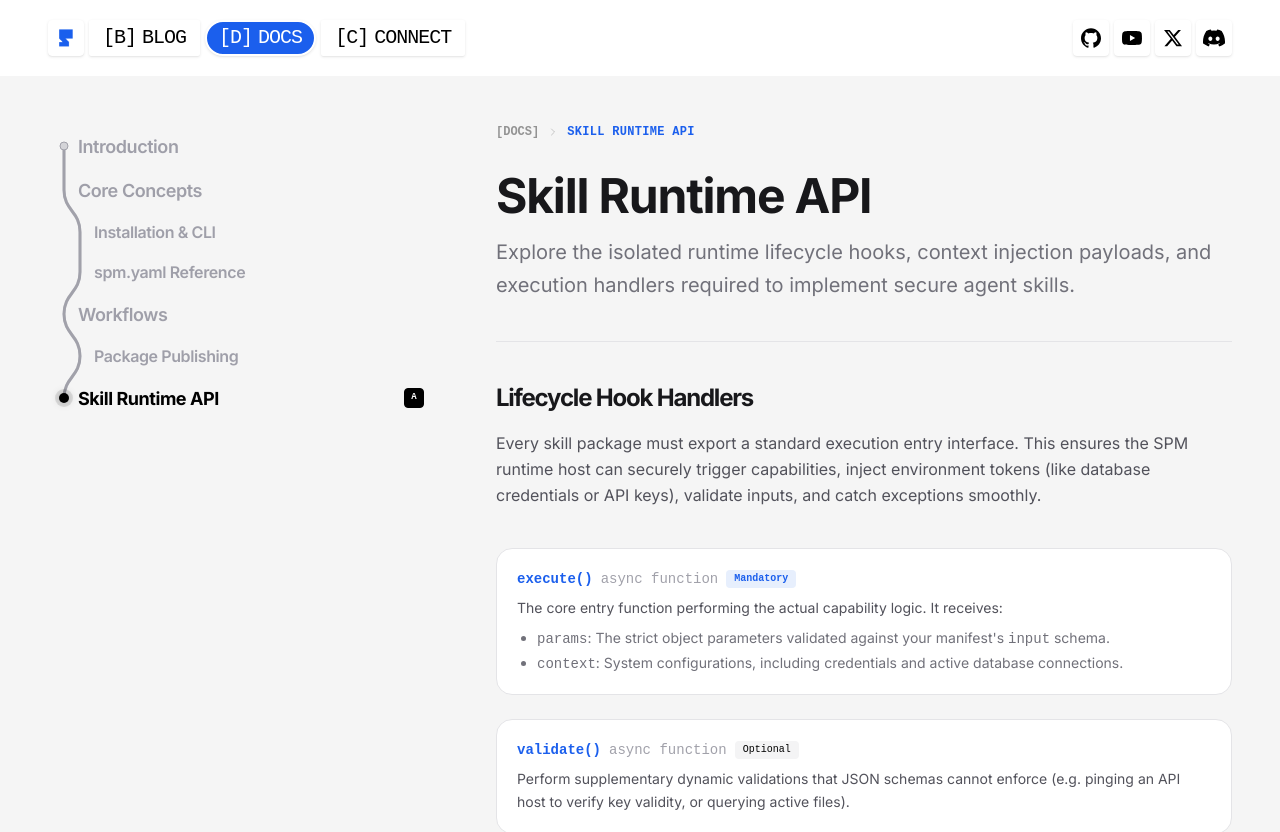
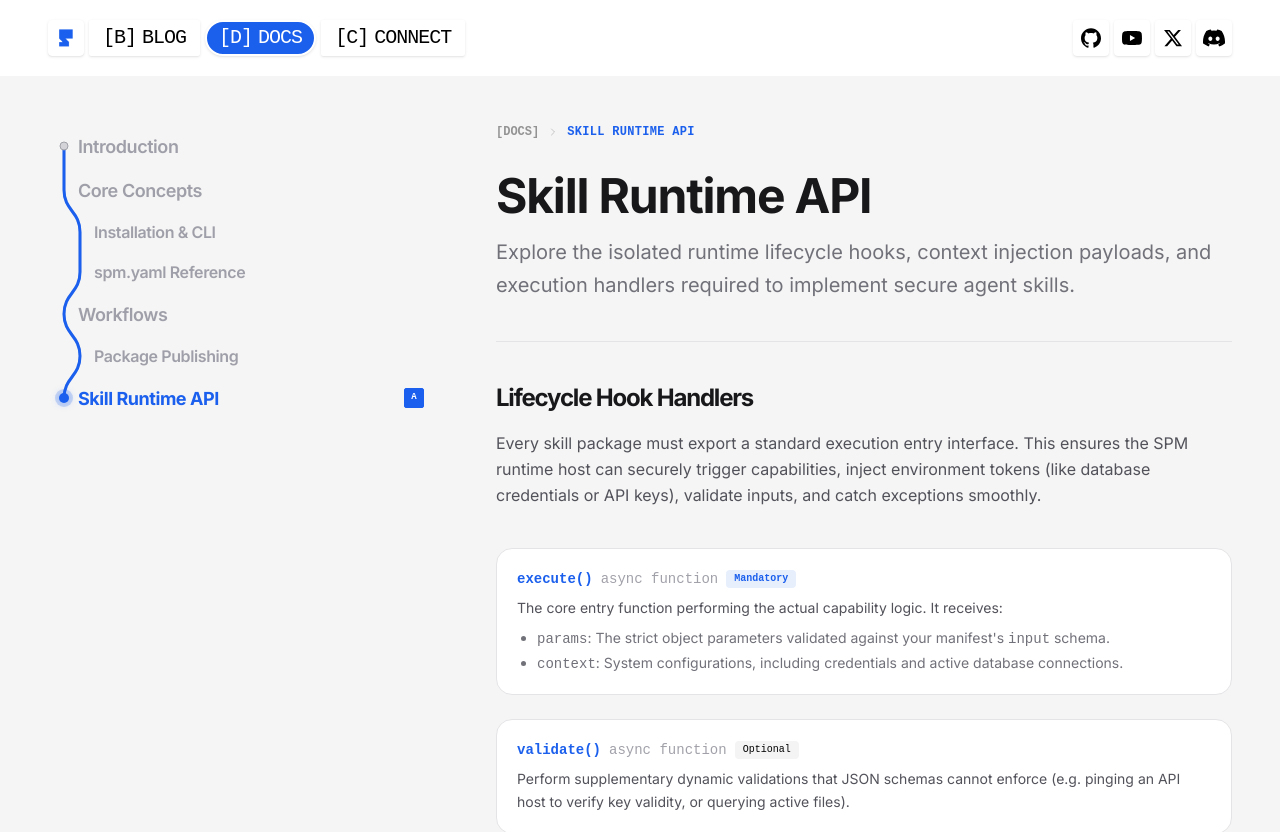
Before and after one commit to agent-spm/agent-spm-web, a Next.js app: page /docs/skill-api in a window 1280 px wide. Shown: the top 832 px of the page. Built offline with nearby package versions, Linux system fonts and the light colour scheme; no server answers; a web font is replaced by a local one.

Commit message:
feat(docs): update DocsSidebar with active link indicator and keyboard badges

```diff
--- a/src/components/docs/DocsSidebar.tsx
+++ b/src/components/docs/DocsSidebar.tsx
@@ -232,10 +232,10 @@ export function DocsSidebar({ onLinkClick }: DocsSidebarProps) {
           strokeLinecap="round"
         />
 
-        {/* Foreground Filled Track (Lighter Greyish Active SVG Liquid Fill) */}
+        {/* Foreground Filled Track (Active Brand Blue SVG Liquid Fill) */}
         <path
           d={pathString}
-          stroke="#A1A1AA" /* zinc-400 (lighter greyish highlight) */
+          stroke="#1A5FED"
           strokeWidth="3"
           strokeLinecap="round"
           pathLength="100"
@@ -271,7 +271,7 @@ export function DocsSidebar({ onLinkClick }: DocsSidebarProps) {
 
       {/* ── DYNAMIC SLIDING ACTIVE DOT (Perfect 10px scale & centered along Bezier curves) ── */}
       <div
-        className="absolute w-[10px] h-[10px] bg-black rounded-full z-20 transition-all duration-300 ease-in-out shadow-[0_0_8px_rgba(0,0,0,0.25)] ring-4 ring-black/10 pointer-events-none"
+        className="absolute w-[10px] h-[10px] bg-[#1A5FED] rounded-full z-20 transition-all duration-300 ease-in-out shadow-[0_0_8px_rgba(26,95,237,0.4)] ring-4 ring-[#1A5FED]/20 pointer-events-none"
         style={{
           left: 0,
           top: 0,
@@ -299,16 +299,16 @@ export function DocsSidebar({ onLinkClick }: DocsSidebarProps) {
                     className={cn(
                       "text-[17px] sm:text-[18px] tracking-tight transition-all duration-200 cursor-pointer block truncate w-full",
                       isActive
-                        ? "font-bold text-black"
-                        : "font-semibold text-zinc-400 hover:text-zinc-700"
+                        ? "font-bold text-[#1A5FED]"
+                        : "font-semibold text-zinc-400 hover:text-black"
                     )}
                   >
                     {node.label}
                   </Link>
                   <span className={cn(
-                    "font-mono text-[9px] uppercase tracking-wider px-1.5 py-0.5 rounded border mr-2 transition-all duration-200 select-none",
+                    "font-mono text-[9px] uppercase tracking-wider px-1.5 py-0.5 rounded-[2px] border mr-2 transition-all duration-200 select-none",
                     isActive
-                      ? "bg-black border-black text-white font-bold"
+                      ? "bg-[#1A5FED] border-[#1A5FED] text-white font-bold"
                       : "opacity-0 group-hover:opacity-100 bg-white border-zinc-200 text-zinc-400"
                   )}>
                     {node.shortcutCode}
@@ -331,16 +331,16 @@ export function DocsSidebar({ onLinkClick }: DocsSidebarProps) {
                       className={cn(
                         "text-[17px] sm:text-[18px] tracking-tight transition-all duration-200 cursor-pointer block truncate w-full",
                         isParentActive
-                          ? "font-bold text-black"
-                          : "font-semibold text-zinc-400 hover:text-zinc-700"
+                          ? "font-bold text-[#1A5FED]"
+                          : "font-semibold text-zinc-400 hover:text-black"
                       )}
                     >
                       {node.label}
                     </Link>
                     <span className={cn(
-                      "font-mono text-[9px] uppercase tracking-wider px-1.5 py-0.5 rounded border mr-2 transition-all duration-200 select-none",
+                      "font-mono text-[9px] uppercase tracking-wider px-1.5 py-0.5 rounded-[2px] border mr-2 transition-all duration-200 select-none",
                       isParentActive
-                        ? "bg-black border-black text-white font-bold"
+                        ? "bg-[#1A5FED] border-[#1A5FED] text-white font-bold"
                         : "opacity-0 group-hover:opacity-100 bg-white border-zinc-200 text-zinc-400"
                     )}>
                       {node.shortcutCode}
@@ -367,16 +367,16 @@ export function DocsSidebar({ onLinkClick }: DocsSidebarProps) {
                             className={cn(
                               "text-[15px] sm:text-[16px] tracking-tight transition-all duration-200 cursor-pointer block truncate w-full",
                               isChildActive
-                                ? "font-bold text-black"
-                                : "font-semibold text-zinc-400 hover:text-zinc-700"
+                                ? "font-bold text-[#1A5FED]"
+                                : "font-semibold text-zinc-400 hover:text-black"
                             )}
                           >
                             {child.label}
                           </Link>
                           <span className={cn(
-                            "font-mono text-[9px] uppercase tracking-wider px-1.5 py-0.5 rounded border mr-2 transition-all duration-200 select-none",
+                            "font-mono text-[9px] uppercase tracking-wider px-1.5 py-0.5 rounded-[2px] border mr-2 transition-all duration-200 select-none",
                             isChildActive
-                              ? "bg-black border-black text-white font-bold"
+                              ? "bg-[#1A5FED] border-[#1A5FED] text-white font-bold"
                               : "opacity-0 group-hover:opacity-100 bg-white border-zinc-200 text-zinc-400"
                           )}>
                             {child.shortcutCode}
```
